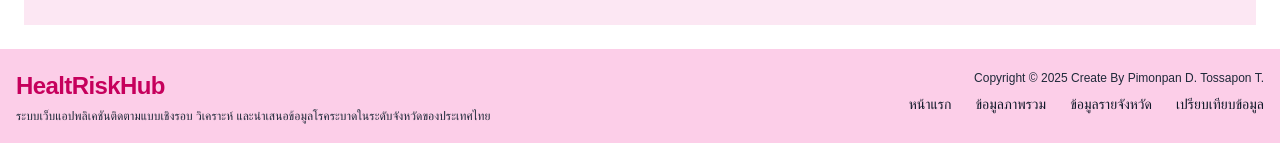
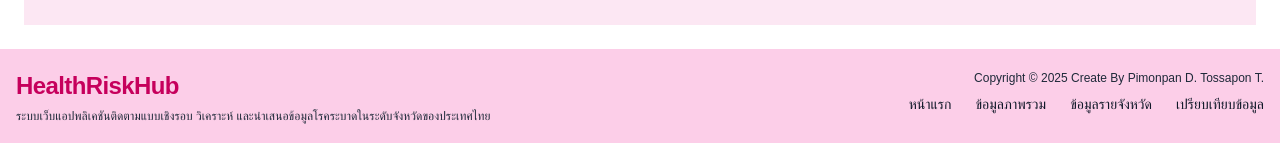
Before and after one commit to Falloke/HealtRiskHub, a Next.js app: page /login in a window 1280 px wide. Shown: the part 863-1006 px from the top of the page. Built offline with nearby package versions, Linux system fonts and the light colour scheme; no server answers.

Commit message:
edit healtriskhub to healthriskhub

```diff
--- a/app/components/footer/SiteFooter.tsx
+++ b/app/components/footer/SiteFooter.tsx
@@ -27,7 +27,7 @@ export default function SiteFooter() {
           <div className="max-w-xl">
             <Link href="/" aria-label="กลับหน้าแรก" className="inline-block">
               <h2 className="text-2xl font-extrabold tracking-tight text-pink-700 hover:opacity-90">
-                HealtRiskHub
+                HealthRiskHub
               </h2>
             </Link>
             <p className="mt-1 text-xs leading-5 text-gray-800">
--- a/app/components/navbar/AuthNavBar.tsx
+++ b/app/components/navbar/AuthNavBar.tsx
@@ -31,7 +31,7 @@ const AuthNavBar = () => {
       {/* ซ้าย: โลโก้ + เมนูหลัก */}
       <div className="flex items-center gap-8">
         <Link href="/" className="text-2xl font-bold text-pink-700 hover:opacity-90">
-          HealtRiskHub
+          HealthRiskHub
         </Link>
 
         <div className="hidden gap-6 text-sm font-medium text-gray-800 md:flex">
```
